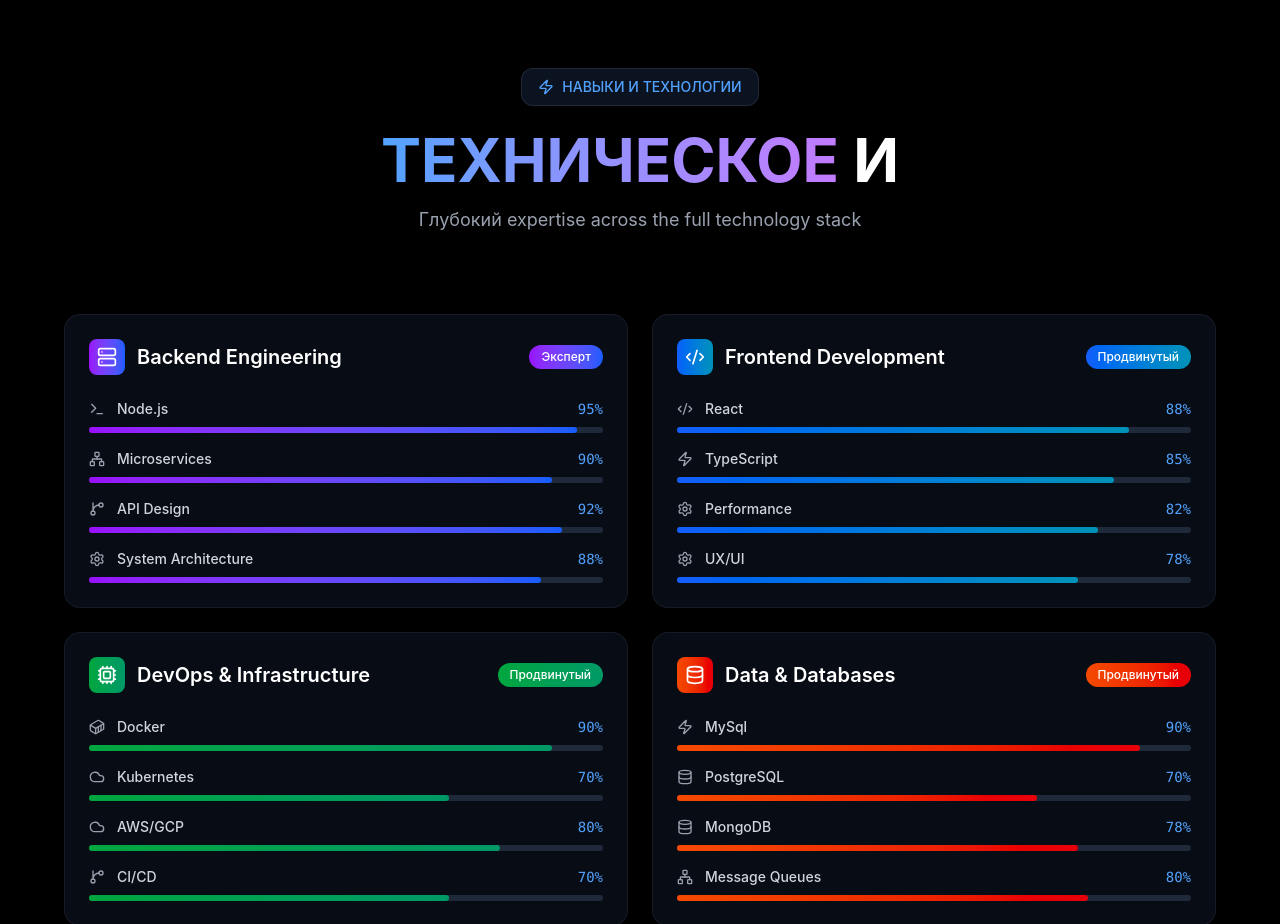
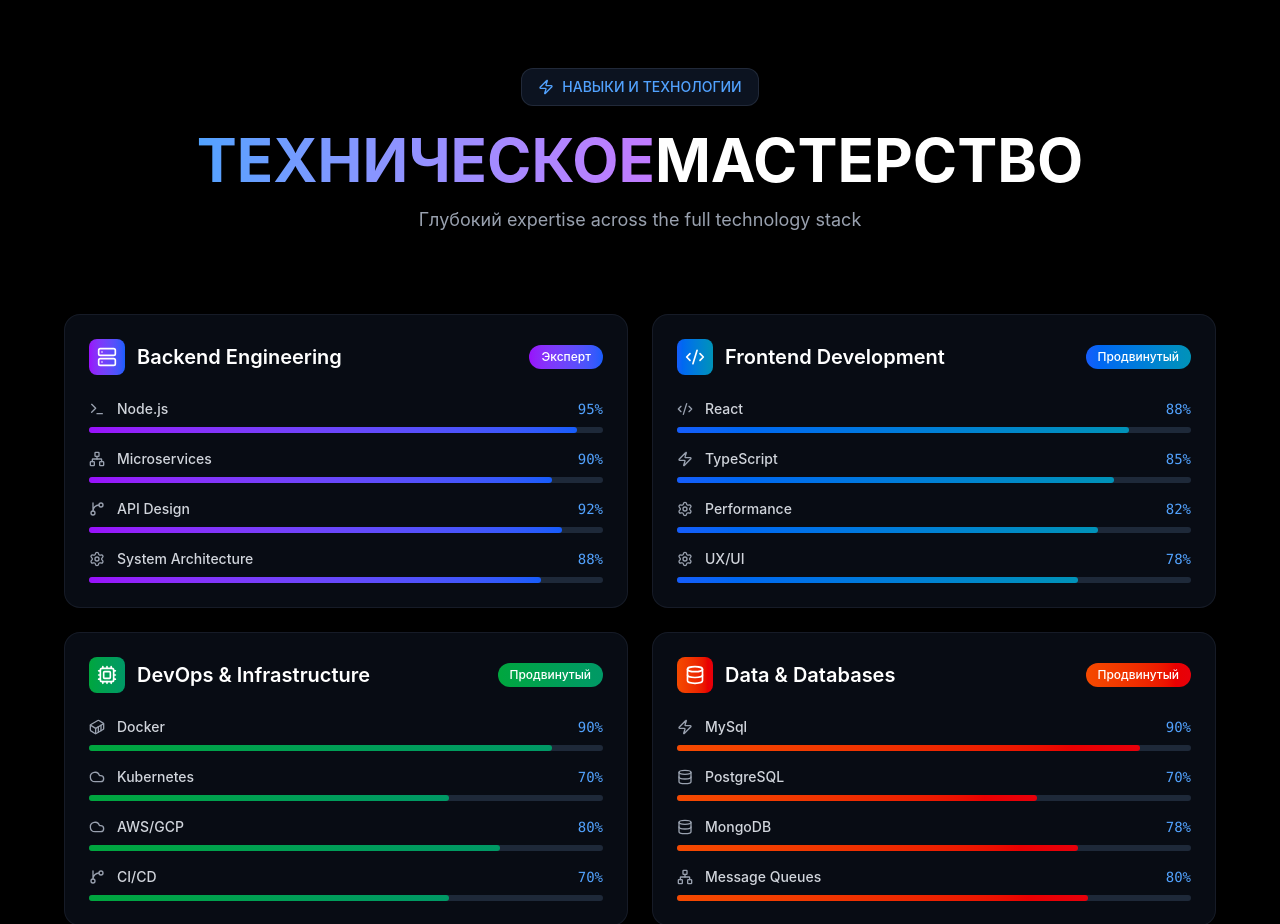
Before and after one commit to okmic/cv-ru, a React (Vite) app: page / in a window 1280 px wide. Shown: the part 4400-5324 px from the top of the page. Built offline with nearby package versions, Linux system fonts and the light colour scheme.

Commit message:
fix skill title1

```diff
--- a/src/components/Sections/Skills.tsx
+++ b/src/components/Sections/Skills.tsx
@@ -39,8 +39,7 @@ export default function Skills() {
             <span className="text-transparent bg-clip-text bg-gradient-to-r from-blue-400 to-purple-400">
               {skills.title1.split(' ')[0]}
             </span>
-            {' '}
-            <span className="text-white">{skills.title.split(' ')[1]}</span>
+            <span className="text-white">{skills.title1.split(' ')[1]}</span>
           </h2>
           <p className="text-base sm:text-lg text-gray-400 max-w-2xl mx-auto">
             {skills.subtitle1}
```
